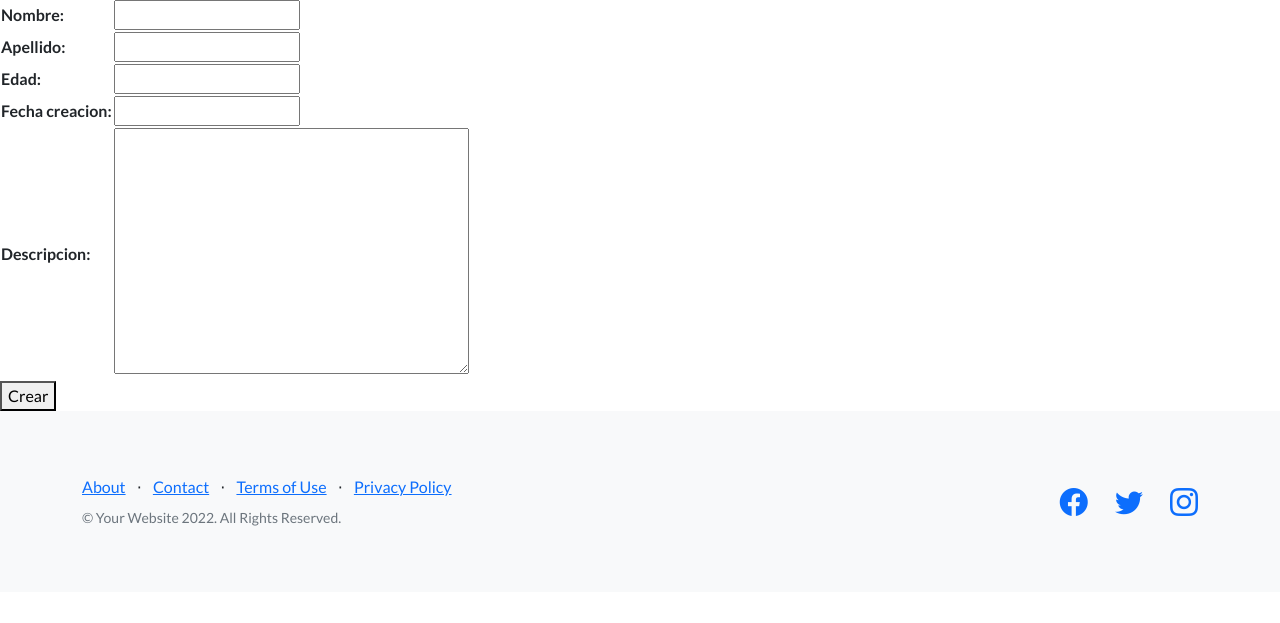
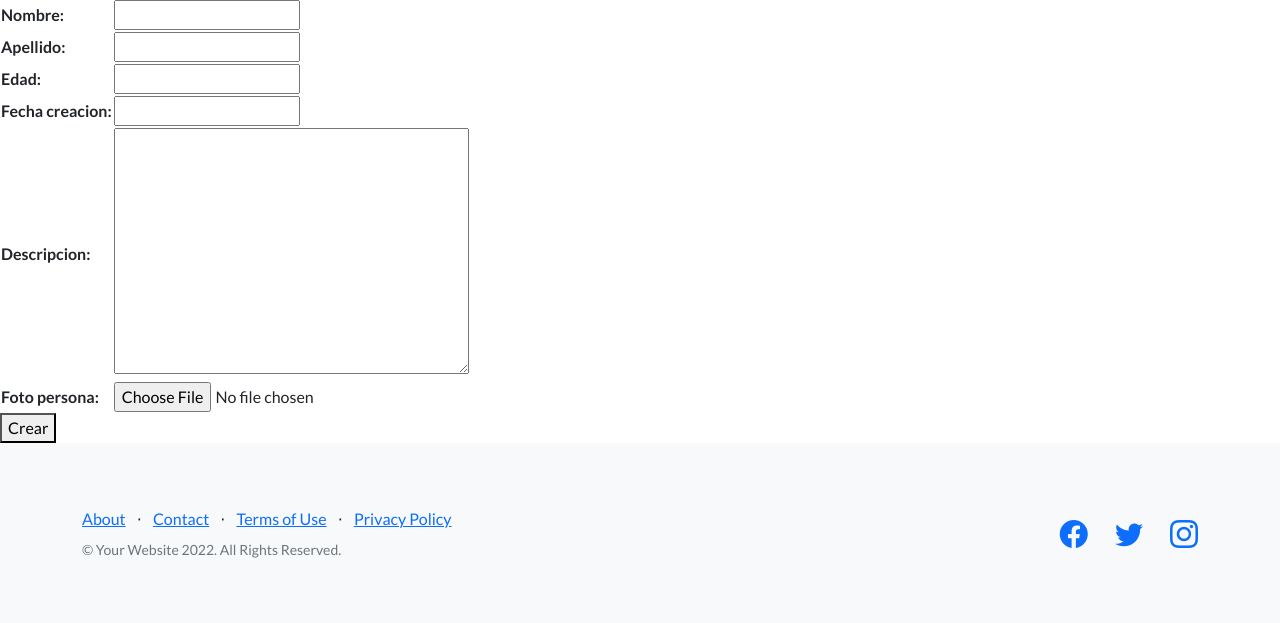
Before and after one commit to mauromruiz/Entrega1-Ruiz-Gentili, a Django app: page /Crear_persona/ in a window 1280 px wide. Shown: the part 57-680 px from the top of the page. Run offline with Django 4.2, Linux system fonts and the light colour scheme; the visitor is signed in with stand-in values (Sample User, id 1); some libraries are stand-ins or nearby versions.

Commit message:
correcciones1

```diff
--- a/Personas/Templates/Personas/Crear_persona.html
+++ b/Personas/Templates/Personas/Crear_persona.html
@@ -5,7 +5,7 @@
 {% endblock title_pagina %}
 
 {% block contenido %}
-    <form action={% url 'Crear_persona' %} method="POST">
+    <form action={% url 'Crear_persona' %} method="POST" enctype='multipart/form-data'>
         {% csrf_token %}
 
         <table>
--- a/Personas/Templates/Personas/Editar_persona.html
+++ b/Personas/Templates/Personas/Editar_persona.html
@@ -5,7 +5,7 @@
 {% endblock title_pagina %}
 
 {% block contenido %}
-    <form action={% url 'Editar_persona' persona.id %} method="POST">
+    <form action={% url 'Editar_persona' persona.id %} method="POST" enctype='multipart/form-data'>
         {% csrf_token %}
 
         <table>
--- a/Personas/forms.py
+++ b/Personas/forms.py
@@ -6,6 +6,7 @@ class PersonaFormulario(forms.Form):
     apellido = forms.CharField(max_length=30)
     edad = forms.IntegerField()
     fecha_creacion = forms.DateField(required=False)
+    foto_persona = forms.ImageField(required=False)
     descripcion = RichTextFormField(required=False)
 
 
--- a/Personas/models.py
+++ b/Personas/models.py
@@ -1,11 +1,14 @@
 from django.db import models
 from ckeditor.fields import RichTextField
+# from django.contrib.auth.models import Persona
 
 class Persona(models.Model):
     nombre = models.CharField(max_length=30)
     apellido = models.CharField(max_length=30)
     edad = models.IntegerField()
     fecha_creacion = models.DateField(null=True)
+    foto_persona = models.ImageField(upload_to='fotos', null=True, blank=True)
+    # persona = models.OneToOneField(Persona,on_delete=models.CASCADE)
     descripcion = RichTextField(null=True)
 
     def __str__(self):
--- a/Personas/urls.py
+++ b/Personas/urls.py
@@ -1,5 +1,7 @@
 from django.urls import path
 from Personas import views
+from django.conf import settings
+from django.conf.urls.static import static
 
 urlpatterns = [
     path('', views.index, name='index'),
@@ -10,3 +12,5 @@ urlpatterns = [
     path('Eliminar_persona/<int:pk>/', views.Eliminar_persona.as_view(), name='Eliminar_persona'),
     path('Ver_TodaInformacion/<int:pk>/', views.Ver_TodaInformacion.as_view(), name='Ver_TodaInformacion'),
 ]
+
+urlpatterns += static(settings.MEDIA_URL, document_root=settings.MEDIA_ROOT)
--- a/Personas/views.py
+++ b/Personas/views.py
@@ -34,13 +34,13 @@ class Crear_persona(LoginRequiredMixin, CreateView):
     model = Persona
     success_url = '/Ver_persona/'
     template_name = 'Personas/Crear_persona.html'
-    fields = ['nombre', 'apellido', 'edad', 'fecha_creacion', 'descripcion']
+    fields = ['nombre', 'apellido', 'edad', 'fecha_creacion', 'descripcion', 'foto_persona']
 
 class Editar_persona(LoginRequiredMixin, UpdateView):
     model = Persona
     success_url = '/Ver_persona/'
     template_name = 'Personas/Editar_persona.html'
-    fields = ['nombre', 'apellido', 'edad', 'fecha_creacion', 'descripcion']
+    fields = ['nombre', 'apellido', 'edad', 'fecha_creacion', 'descripcion', 'foto_persona']
 
 class Eliminar_persona(LoginRequiredMixin, DeleteView):
     model = Persona
--- a/accounts/forms.py
+++ b/accounts/forms.py
@@ -17,9 +17,10 @@ class MiFormularioDeRegistro(UserCreationForm):
 
 class EditarPerfilFormulario(forms.Form):
     email = forms.CharField()
-    first_name = forms.CharField(label='Nombre')
-    last_name = forms.CharField(label='Apellido')
+    first_name = forms.CharField(label='Nombre',required=False)
+    last_name = forms.CharField(label='Apellido',required=False)
     avatar = forms.ImageField(required=False)
+    nacionalidad = forms.CharField(label='Nacionalidad',required=False)
 
 class CambioDePassword(PasswordChangeForm):
     old_password = forms.CharField(label='Contraseña Antigua', widget=forms.PasswordInput)
--- a/accounts/models.py
+++ b/accounts/models.py
@@ -4,3 +4,4 @@ from django.contrib.auth.models import User
 class ExtensionUsuario(models.Model):
     avatar = models.ImageField(upload_to='avatares', null=True, blank=True)
     user = models.OneToOneField(User,on_delete=models.CASCADE)
+    nacionalidad = models.CharField(max_length=50, null=True)
--- a/accounts/templates/Accounts/perfil.html
+++ b/accounts/templates/Accounts/perfil.html
@@ -9,7 +9,7 @@
     <p>
         <li>
             {% if request.user.extensionusuario.avatar %}
-                <img src={{request.user.extensionusuario.avatar.url}} alt="">
+                <img height="200px" src={{request.user.extensionusuario.avatar.url}} alt="">
             {% else %}
                 Imagen no cargada
             {% endif %}
@@ -18,6 +18,7 @@
     <p>
         <li>Nombre: {{request.user.first_name}}</li>
         <li>Apellido: {{request.user.last_name}}</li>
+        <li>Nacionalidad: {{request.user.extensionusuario.nacionalidad}}</li>
         <li>Email: {{request.user.email}}</li>
     </p>
    <p>
--- a/accounts/views.py
+++ b/accounts/views.py
@@ -14,7 +14,7 @@ def mi_login(request):
         if formulario.is_valid():
             usuario = formulario.get_user()
             login(request, usuario)
-            extensionUsuario, nuevo =ExtensionUsuario.objects.get_or_create(user=request.user)
+            extensionUsuario, nuevo = ExtensionUsuario.objects.get_or_create(user=request.user)
             return redirect('index')
     else:
         formulario = AuthenticationForm()
@@ -49,6 +49,7 @@ def editar_perfil(request):
             request.user.last_name = data_nueva['last_name']
             request.user.email = data_nueva['email']
             request.user.extensionusuario.avatar = data_nueva['avatar']
+            request.user.extensionusuario.nacionalidad = data_nueva['nacionalidad']
 
             request.user.extensionusuario.save()
             request.user.save()
@@ -60,6 +61,7 @@ def editar_perfil(request):
                 'last_name': request.user.last_name,
                 'email': request.user.email,
                 'avatar': request.user.extensionusuario.avatar,
+                'nacionalidad': request.user.extensionusuario.nacionalidad,
             }
         )
     return render(request, 'accounts/editar_perfil.html', {'formulario':formulario})
```
Also changed, not shown: Personas/Templates/Personas/Ver_TodaInformacion.html (+7 -0 lines), Personas/migrations/0004_persona_foto_persona.py (added), accounts/migrations/0002_extensionusuario_nacionalidad.py (added), accounts/migrations/0003_infoextra_remove_extensionusuario_nacionalidad.py (added), accounts/migrations/0004_delete_infoextra.py (added), accounts/migrations/0005_extensionusuario_nacionalidad.py (added).
